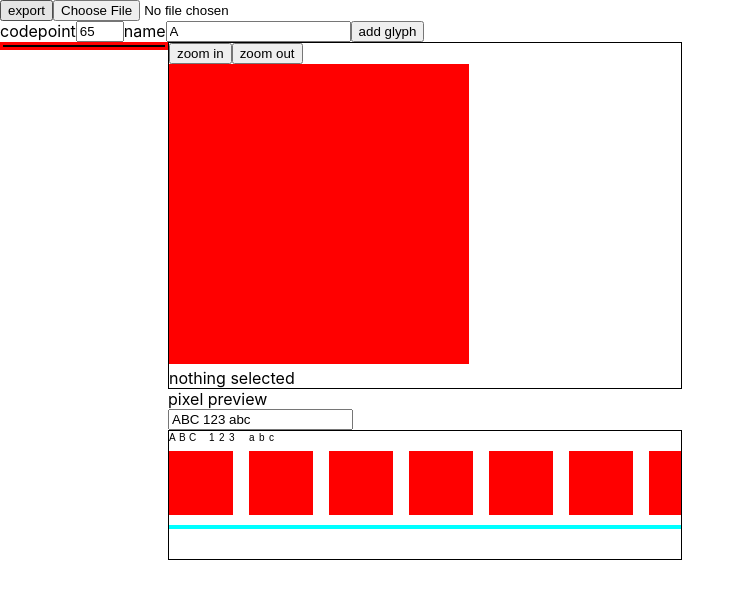
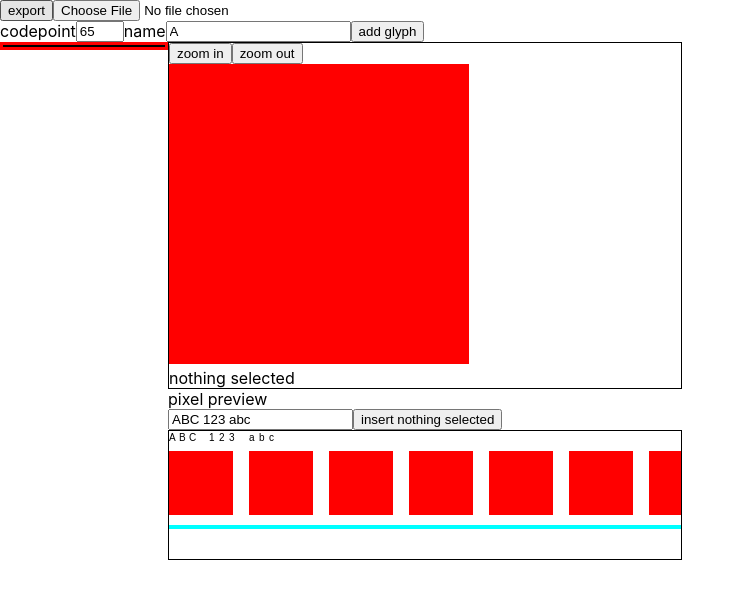
Before and after one commit to joshmarinacci/pixelfont-metrics-editor, a React (Create React App) app: page / in a window 1280 px wide. Shown: the top 598 px of the page, without its empty margins (0-745 px from the left). Built offline with nearby package versions, Linux system fonts and the light colour scheme.

Commit message:
button to insert currently selected glyph in the preview

```diff
--- a/src/App.js
+++ b/src/App.js
@@ -137,7 +137,7 @@ function App() {
                     <GlyphList datastore={datastore} selected={selected_glyph} setSelected={set_selected_glyph}/>
                     <VBox>
                         <GlyphCanvas datastore={datastore} selected={selected_glyph}/>
-                        <PixelPreview datastore={datastore}/>
+                        <PixelPreview datastore={datastore} selected={selected_glyph}/>
                     </VBox>
                 </HBox>
             </VBox>
--- a/src/preview.js
+++ b/src/preview.js
@@ -56,7 +56,7 @@ function draw(can, text, datastore) {
     c.restore()
 }
 
-export function PixelPreview({datastore}) {
+export function PixelPreview({datastore, selected}) {
     let [text, set_text] = useState("ABC 123 abc")
     let ref = useRef()
     useEffect(()=>{
@@ -69,10 +69,16 @@ export function PixelPreview({datastore}) {
         return ()=>datastore.off(EVENTS.GLYPH_UPDATED,h)
     })
 
+    function insert_selected_glyph() {
+        if(!selected) return
+        set_text(text+String.fromCodePoint(selected.id))
+    }
+
     return <div>
         <HBox>pixel preview</HBox>
         <HBox>
             <input type={'input'} value={text} onChange={evt => set_text(evt.target.value)}/>
+            <button onClick={insert_selected_glyph}>insert {selected?selected.name:"nothing selected"}</button>
         </HBox>
         <HBox>
             <canvas className={'preview-canvas'} ref={ref} width={64*8} height={64*2}
```
